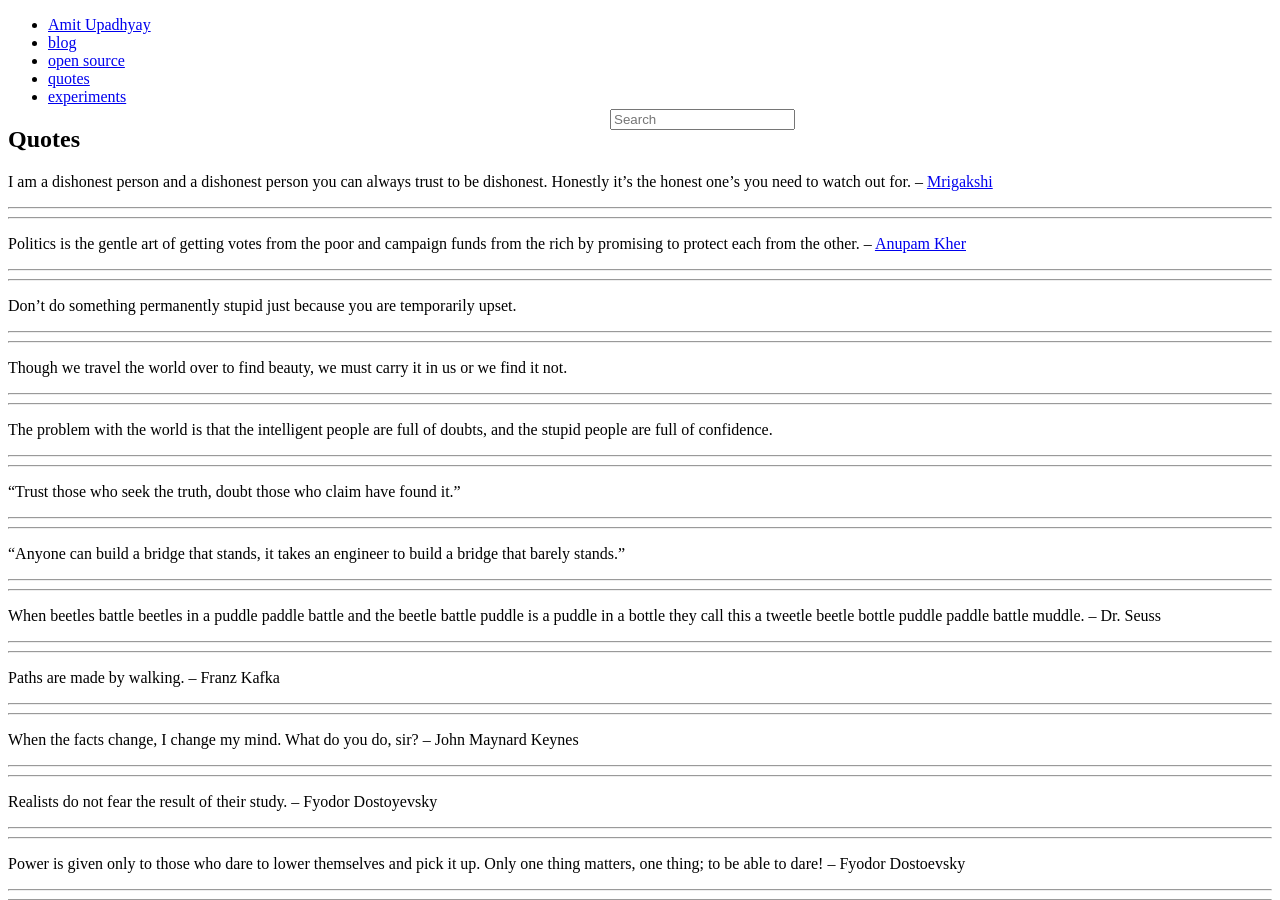
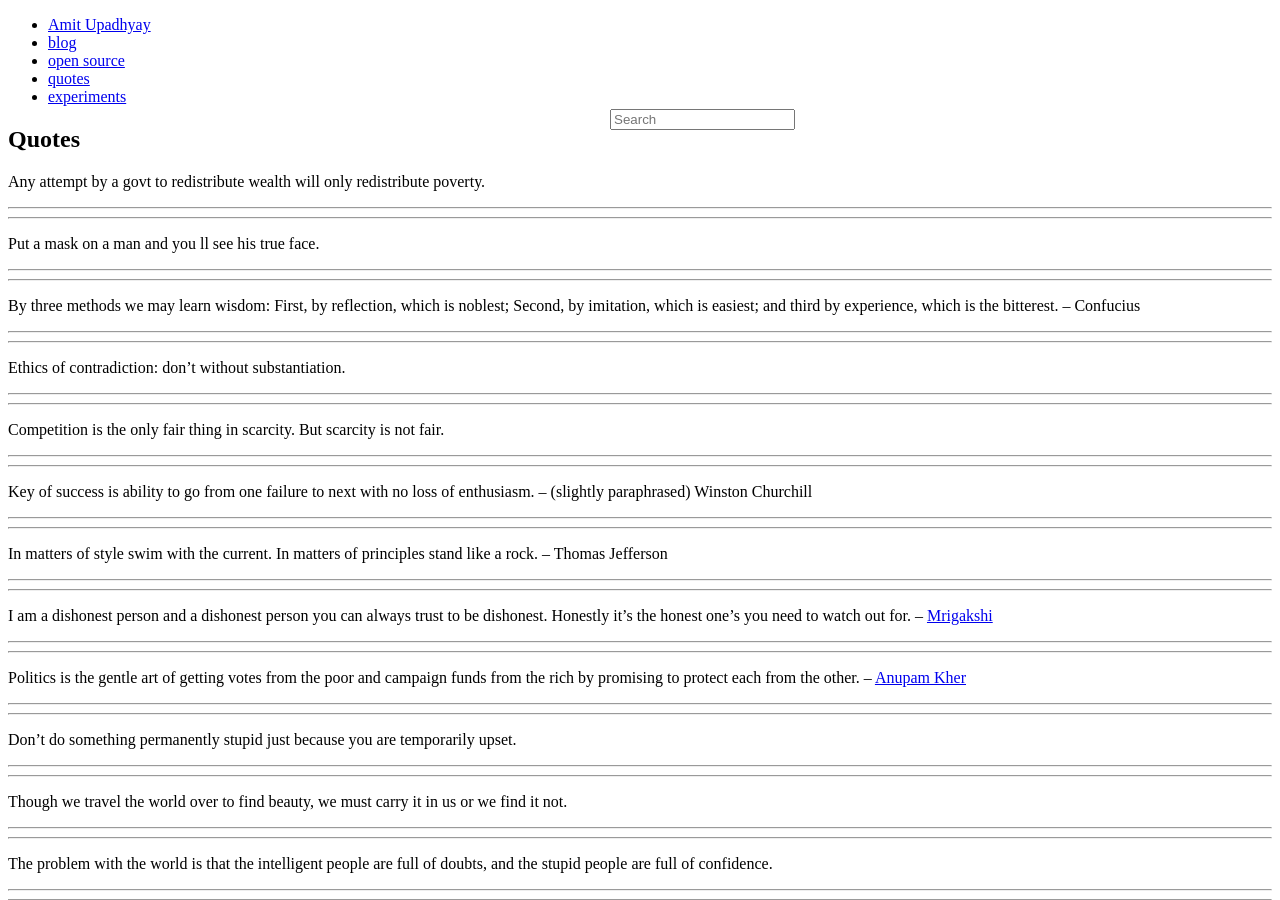
Before and after one commit to amitu/amitu.github.com, a Jekyll site: the page built from quotes.md, in a window 1280 px wide and 900 px high. Built offline with Jekyll 4.4.1, drawn with Linux system fonts in a browser that asks for light colours; comment, search, counter and statistics services are not loaded.

```diff
--- a/quotes.md
+++ b/quotes.md
@@ -5,6 +5,31 @@ description: ""
 ---
 {% include JB/setup %}
 
+Any attempt by a govt to redistribute wealth will only redistribute poverty.
+
+----
+Put a mask on a man and you ll see his true face.
+
+----
+By three methods we may learn wisdom: First, by reflection, which is noblest;
+Second, by imitation, which is easiest; and third by experience, which is the
+bitterest.  -- Confucius
+
+----
+Ethics of contradiction: don't without substantiation.
+
+----
+Competition is the only fair thing in scarcity. But scarcity is not fair.
+
+----
+Key of success is ability to go from one failure to next with no loss of
+enthusiasm. -- \(slightly paraphrased\) Winston Churchill
+
+----
+In matters of style swim with the current. In matters of principles stand like
+a rock. -- Thomas Jefferson
+
+----
 I am a dishonest person and a dishonest person you can always trust to be
 dishonest. Honestly it's the honest one's you need to watch out for. --
 [Mrigakshi](https://www.switchidea.com/mrigakshi)
```
Also changed, not shown: _posts/2012-12-14-kejriwal-should-know-this-about-media.md (added, +25 -0 lines).
